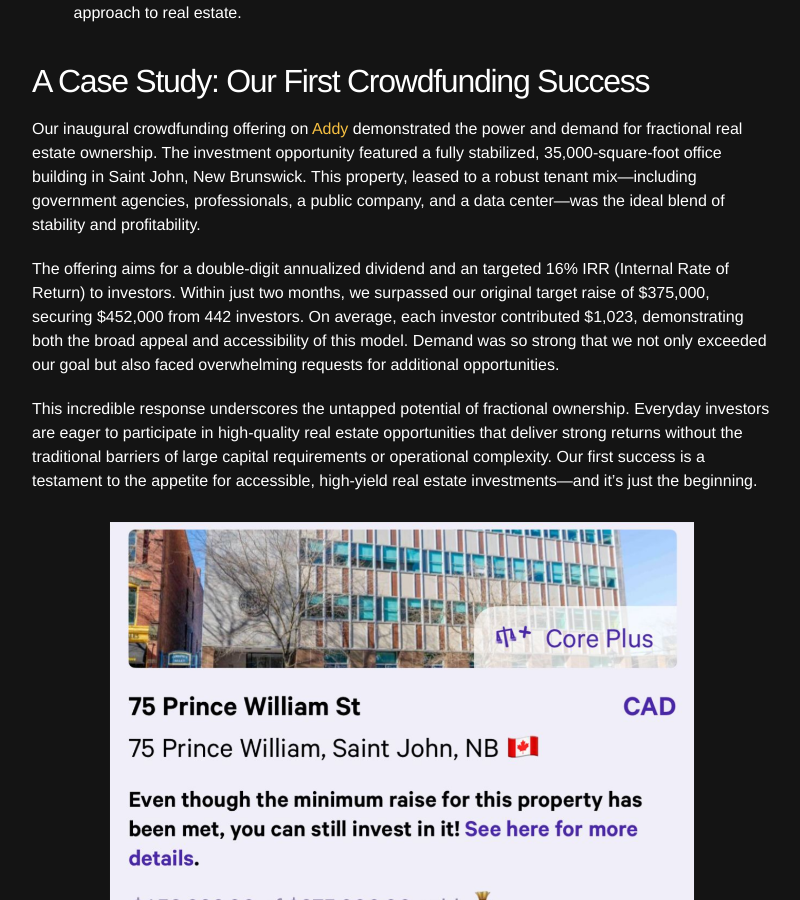
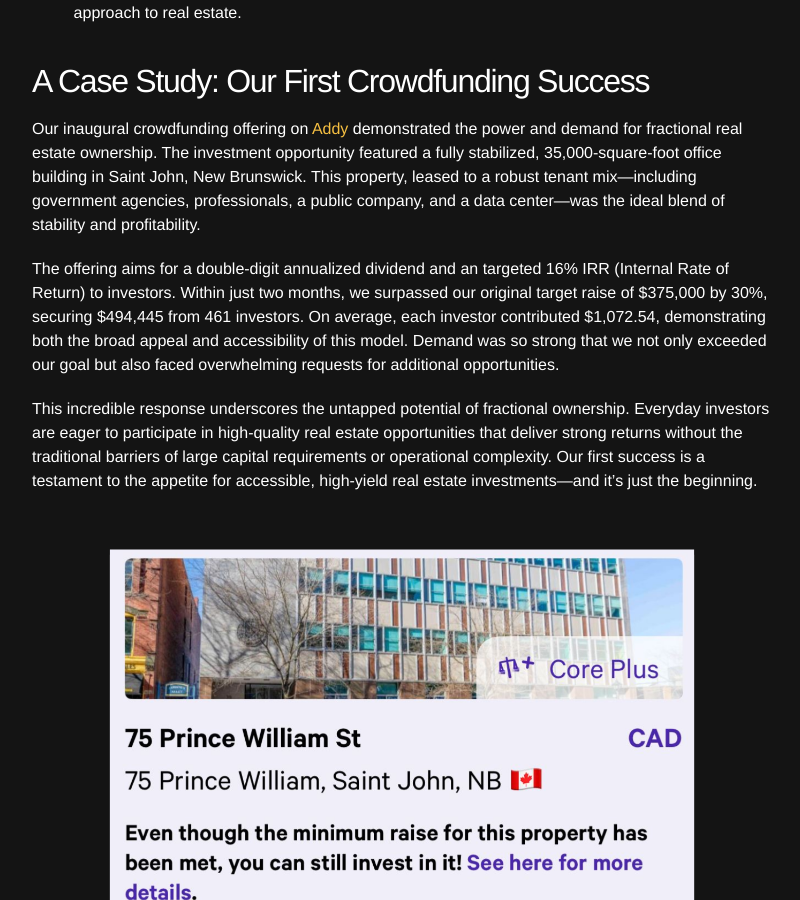
Before and after one commit to spenriche/spenriche.github.io, a Jekyll site: the page built from _posts/2024-11-27-fractional.md, in a window 1280 px wide and 900 px high, scrolled down 4068 px. Shown: the whole window, without its empty margins (238-1038 px from the left). Built offline with Jekyll 4.4.1, drawn with Linux system fonts in a browser that asks for light colours.

```diff
--- a/_posts/2024-11-27-fractional.md
+++ b/_posts/2024-11-27-fractional.md
@@ -70,7 +70,7 @@ When real estate ownership becomes as liquid and seamless as trading stocks, mar
 
 Our inaugural crowdfunding offering on [Addy](https://app.addyinvest.com/R2Capital/buy/3rn1h71) demonstrated the power and demand for fractional real estate ownership. The investment opportunity featured a fully stabilized, 35,000-square-foot office building in Saint John, New Brunswick. This property, leased to a robust tenant mix—including government agencies, professionals, a public company, and a data center—was the ideal blend of stability and profitability.
 
-The offering aims for a double-digit annualized dividend and an targeted 16% IRR (Internal Rate of Return) to investors. Within just two months, we surpassed our original target raise of $375,000, securing $452,000 from 442 investors. On average, each investor contributed $1,023, demonstrating both the broad appeal and accessibility of this model. Demand was so strong that we not only exceeded our goal but also faced overwhelming requests for additional opportunities.
+The offering aims for a double-digit annualized dividend and an targeted 16% IRR (Internal Rate of Return) to investors. Within just two months, we surpassed our original target raise of $375,000 by 30%, securing $494,445 from 461 investors. On average, each investor contributed $1,072.54, demonstrating both the broad appeal and accessibility of this model. Demand was so strong that we not only exceeded our goal but also faced overwhelming requests for additional opportunities.
 
 This incredible response underscores the untapped potential of fractional ownership. Everyday investors are eager to participate in high-quality real estate opportunities that deliver strong returns without the traditional barriers of large capital requirements or operational complexity. Our first success is a testament to the appetite for accessible, high-yield real estate investments—and it's just the beginning.
 
```
Also changed, not shown: _pages/about.md (line endings or trailing spaces), _pages/ricky-express.md (deleted), assets/images/addy/aa.png.
